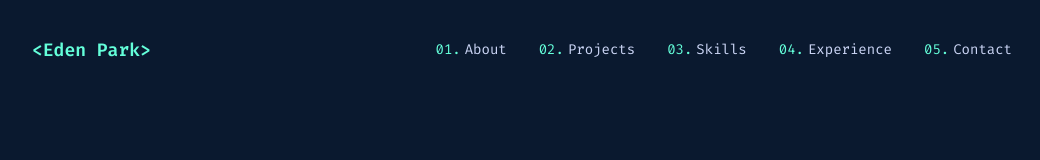
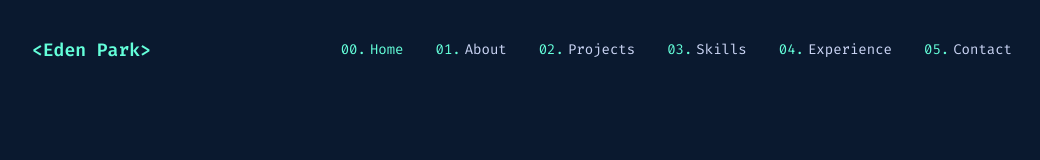
Before and after one commit to EdenGoforIt/who-am-i, a Next.js app: page / in a window 1280 px wide. Shown: the top 160 px of the page, without its empty margins (118-1158 px from the left). Built offline with nearby package versions, Linux system fonts and the light colour scheme.

Commit message:
add: update Nav component to use Next.js Link and enhance scroll-based active section highlighting

```diff
--- a/components/nav.tsx
+++ b/components/nav.tsx
@@ -1,29 +1,64 @@
 "use client";
 
 import React, { useEffect, useState } from "react";
+import Link from "next/link";
+import { usePathname } from "next/navigation";
 
 interface NavLink {
   label: string;
   href: string;
+  sectionId?: string;
 }
 
 const navLinks: NavLink[] = [
-  { label: "About", href: "#about" },
-  { label: "Projects", href: "#projects" },
-  { label: "Skills", href: "#skills" },
-  { label: "Experience", href: "#experience" },
-  { label: "Contact", href: "#contact" },
+  { label: "Home", href: "/", sectionId: "hero" },
+  { label: "About", href: "/about", sectionId: "about" },
+  { label: "Projects", href: "/projects", sectionId: "projects" },
+  { label: "Skills", href: "/skills", sectionId: "skills" },
+  { label: "Experience", href: "/experience", sectionId: "experience" },
+  { label: "Contact", href: "/contact", sectionId: "contact" },
 ];
 
 export default function Nav(): React.JSX.Element {
   const [scrolled, setScrolled] = useState(false);
   const [menuOpen, setMenuOpen] = useState(false);
+  const [activeSection, setActiveSection] = useState("hero");
+  const pathname = usePathname();
+  const isHome = pathname === "/";
 
   useEffect(() => {
     const handleScroll = () => setScrolled(window.scrollY > 50);
     window.addEventListener("scroll", handleScroll, { passive: true });
     return () => window.removeEventListener("scroll", handleScroll);
   }, []);
+
+  // Highlight nav based on scroll position when on home page
+  useEffect(() => {
+    if (!isHome) return;
+
+    const sectionIds = navLinks.map((l) => l.sectionId).filter(Boolean) as string[];
+
+    const handleScroll = () => {
+      const scrollY = window.scrollY + 120;
+      let active = sectionIds[0];
+
+      sectionIds.forEach((id) => {
+        const el = document.getElementById(id);
+        if (el && el.offsetTop <= scrollY) active = id;
+      });
+
+      setActiveSection(active);
+    };
+
+    handleScroll();
+    window.addEventListener("scroll", handleScroll, { passive: true });
+    return () => window.removeEventListener("scroll", handleScroll);
+  }, [isHome]);
+
+  const isActive = (link: NavLink): boolean => {
+    if (isHome) return activeSection === link.sectionId;
+    return pathname === link.href;
+  };
 
   return (
     <header
@@ -35,24 +70,26 @@ export default function Nav(): React.JSX.Element {
     >
       <nav className="w-full max-w-[1600px] mx-auto px-6 lg:px-[150px] flex items-center justify-between">
         {/* Logo */}
-        <a
-          href="#hero"
+        <Link
+          href="/"
           className="font-mono text-lg font-semibold text-green transition-colors duration-300 hover:opacity-80"
         >
           &lt;Eden Park&gt;
-        </a>
+        </Link>
 
         {/* Desktop links */}
         <ol className="hidden md:flex items-center gap-8 list-none m-0 p-0">
           {navLinks.map((link, i) => (
             <li key={link.href} className="font-mono text-sm">
-              <a
+              <Link
                 href={link.href}
-                className="text-slate-lighter transition-colors duration-300 hover:opacity-80"
+                className={`transition-colors duration-300 hover:opacity-80 ${
+                  isActive(link) ? "text-green" : "text-slate-lighter"
+                }`}
               >
-                <span className="text-green mr-1">0{i + 1}.</span>
+                <span className="text-green mr-1">0{i}.</span>
                 {link.label}
-              </a>
+              </Link>
             </li>
           ))}
         </ol>
@@ -77,18 +114,20 @@ export default function Nav(): React.JSX.Element {
 
       {/* Mobile menu */}
       {menuOpen && (
-        <div className="absolute top-full left-0 right-0 md:hidden py-8 px-6 flex flex-col items-center gap-6 bg-navy-light ">
+        <div className="absolute top-full left-0 right-0 md:hidden py-8 px-6 flex flex-col items-center gap-6 bg-navy-light">
           <ol className="list-none flex flex-col items-start gap-4">
             {navLinks.map((link, i) => (
               <li key={link.href} className="font-mono text-sm">
-                <a
+                <Link
                   href={link.href}
                   onClick={() => setMenuOpen(false)}
-                  className="text-slate-lighter"
+                  className={`transition-colors duration-300 ${
+                    isActive(link) ? "text-green" : "text-slate-lighter"
+                  }`}
                 >
-                  <span className="text-green mr-1">0{i + 1}.</span>
+                  <span className="text-green mr-1">0{i}.</span>
                   {link.label}
-                </a>
+                </Link>
               </li>
             ))}
           </ol>
```
